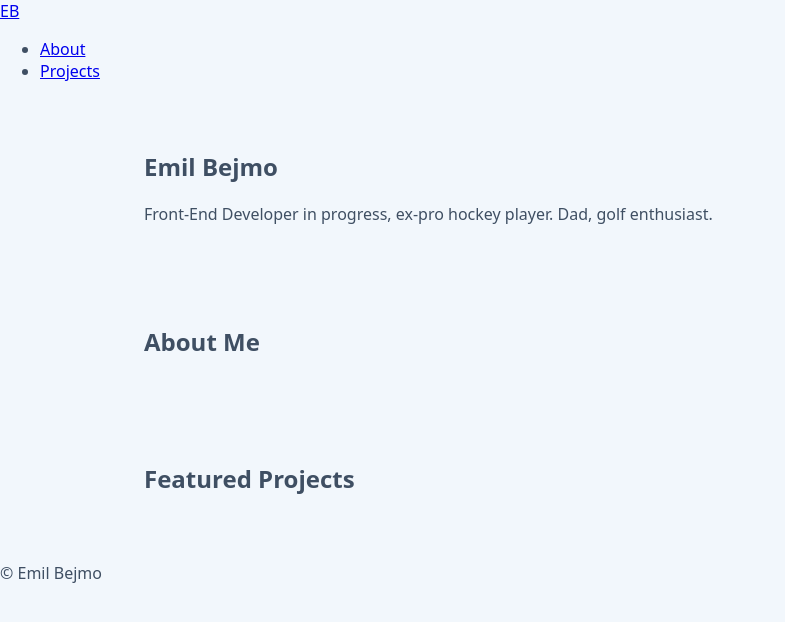
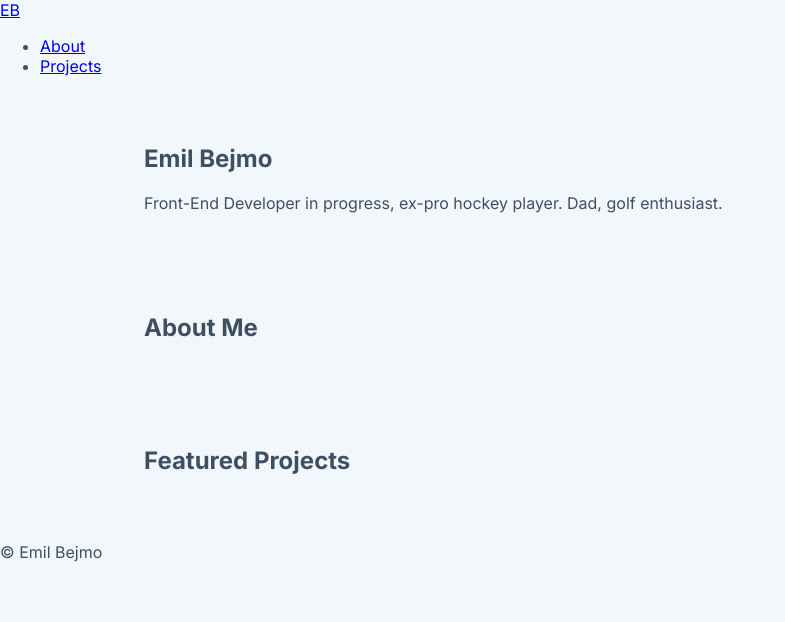
Before and after one commit to ebejmo/emil-portfolio, a plain HTML site: page index.html in a window 1280 px wide. Shown: the whole page, without its empty margins (0-785 px from the left). Drawn offline with Linux system fonts and the light colour scheme.

Commit message:
variables & font

```diff
--- a/css/styles.css
+++ b/css/styles.css
@@ -2,16 +2,15 @@
   --color-bg: #f2f7fc;
   --color-heading: #1b2535;
   --color-text: #3f4f63;
-  --color-white: #fff;
+  --color-white: #ffffff;
+  --color-accent: #3478f6;
   --color-muted: #eff3f8;
   --color-link: #0159f7;
   --color-footer: #101726;
   --color-footer-text: #798aa1;
 
-  --font-heading: system-ui, -apple-system, BlinkMacSystemFont, 'Segoe UI',
-    sans-serif;
-  --font-body: system-ui, -apple-system, BlinkMacSystemFont, 'Segoe UI',
-    sans-serif;
+  --font-heading: 'Inter', system-ui, sans-serif;
+  --font-body: 'Inter', system-ui, sans-serif;
 
   --space-1: 0.5rem;
   --space-2: 1rem;
--- a/index.html
+++ b/index.html
@@ -5,6 +5,7 @@
     <meta name="viewport" content="width=device-width, initial-scale=1.0" />
     <title>Emil Bejmo | Front-End Developer</title>
     <link rel="stylesheet" href="./css/styles.css" />
+    <link href="https://fonts.googleapis.com/css2?family=Inter:wght@300;400;500;600;700&display=swap" rel="stylesheet" />
   </head>
   <body>
     <header>
```
